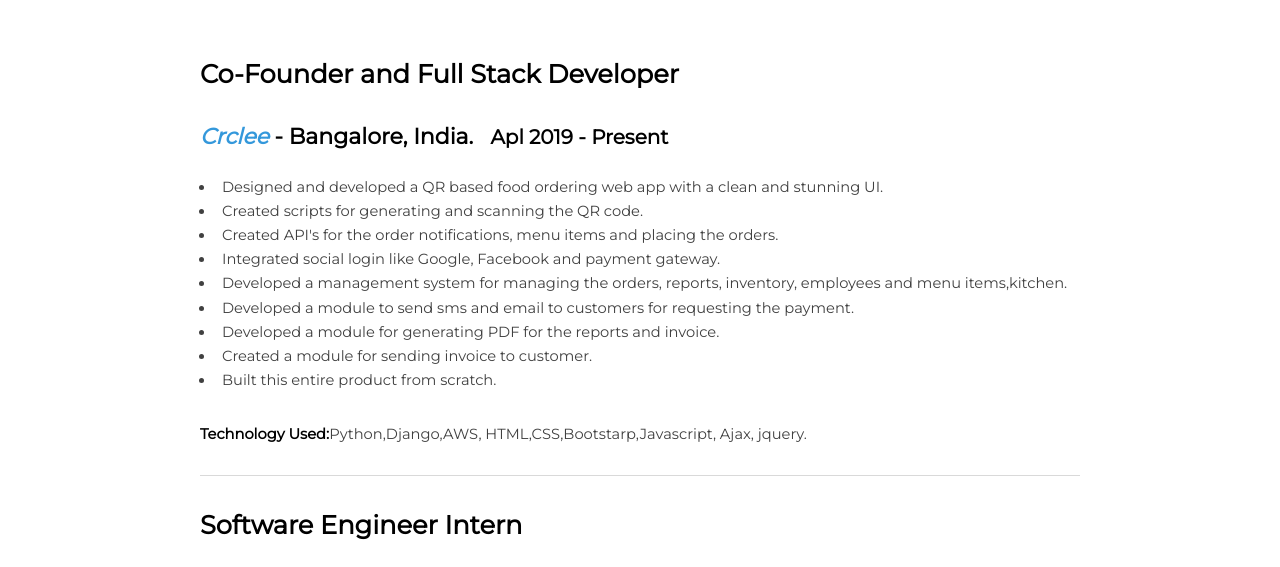
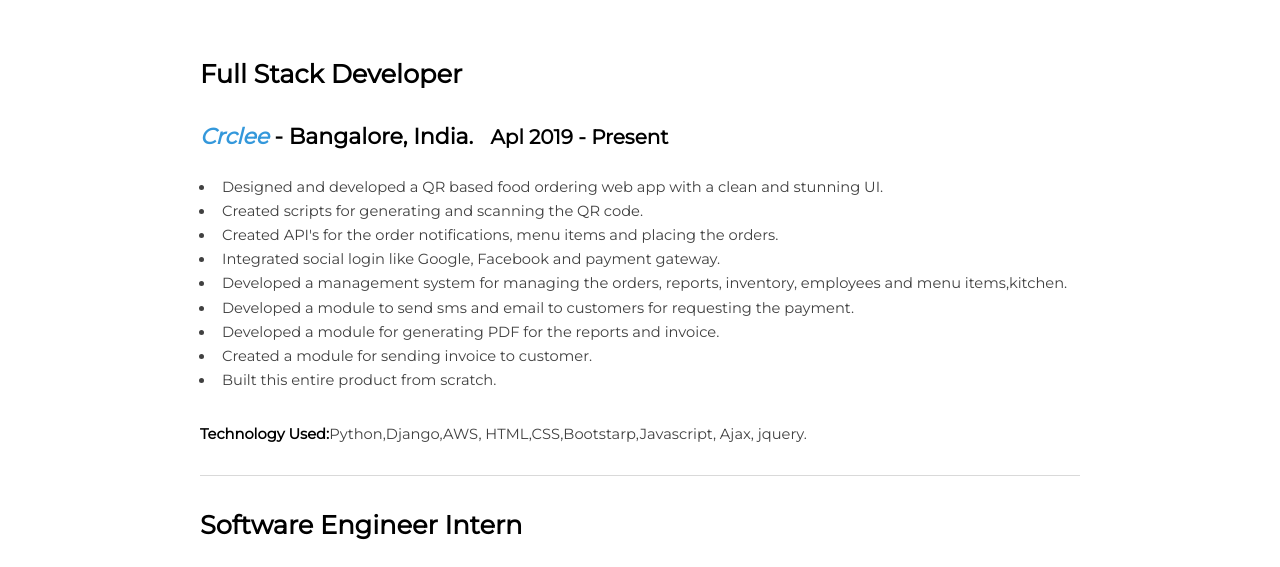
Before and after one commit to dheerajram13/dheerajram13.github.io, a plain HTML site: page Experience.html in a window 1280 px wide. Shown: the part 203-770 px from the top of the page. Drawn offline with Linux system fonts and the light colour scheme.

Commit message:
Update Experience.html

```diff
--- a/Experience.html
+++ b/Experience.html
@@ -36,7 +36,7 @@
 						</header>
 						<div class="inner">
 
-                         <h3 class="dark">Co-Founder and Full Stack Developer</h3>
+                         <h3 class="dark">Full Stack Developer</h3>
                          <h4 class="blacktext dark"> <a href="https://www.crclee.com/" target="_blank"><b><em style="color: #3498db;">Crclee</em></a></b> - Bangalore, India. &nbsp <b id ="mydiv"> Apl 2019 - Present</b></h4>
                             <ul>
                             <li>Designed and developed a QR based food ordering web app with a clean and stunning UI.</li>
```
